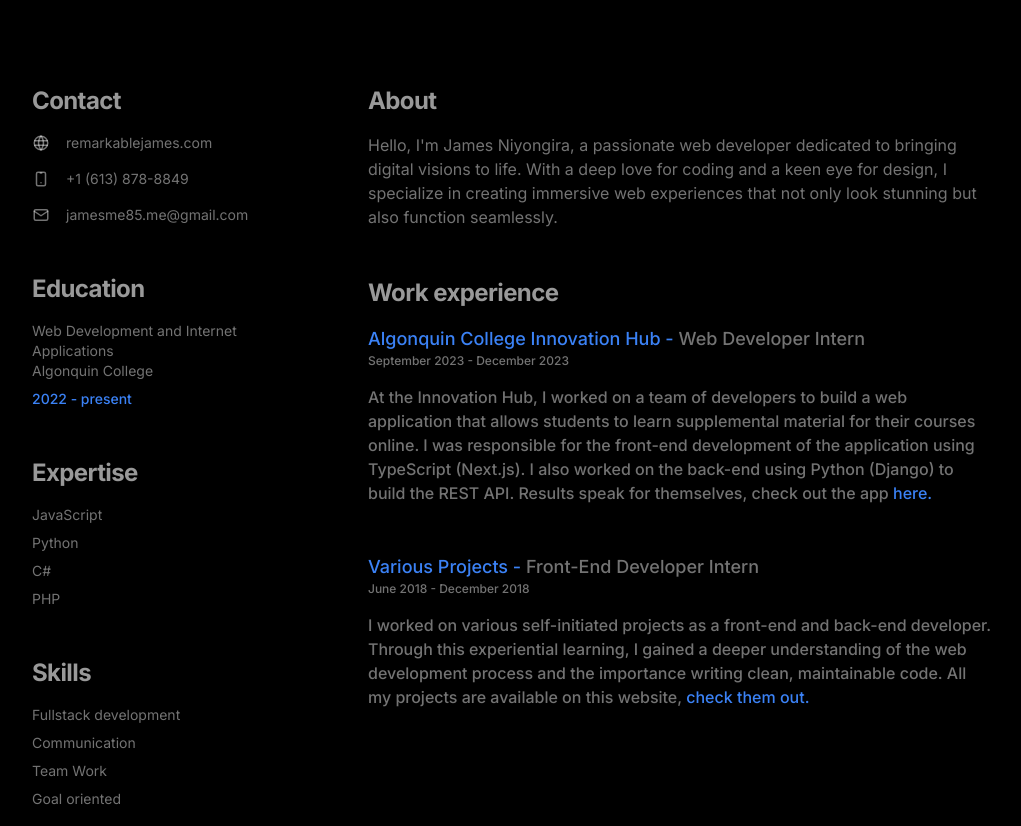
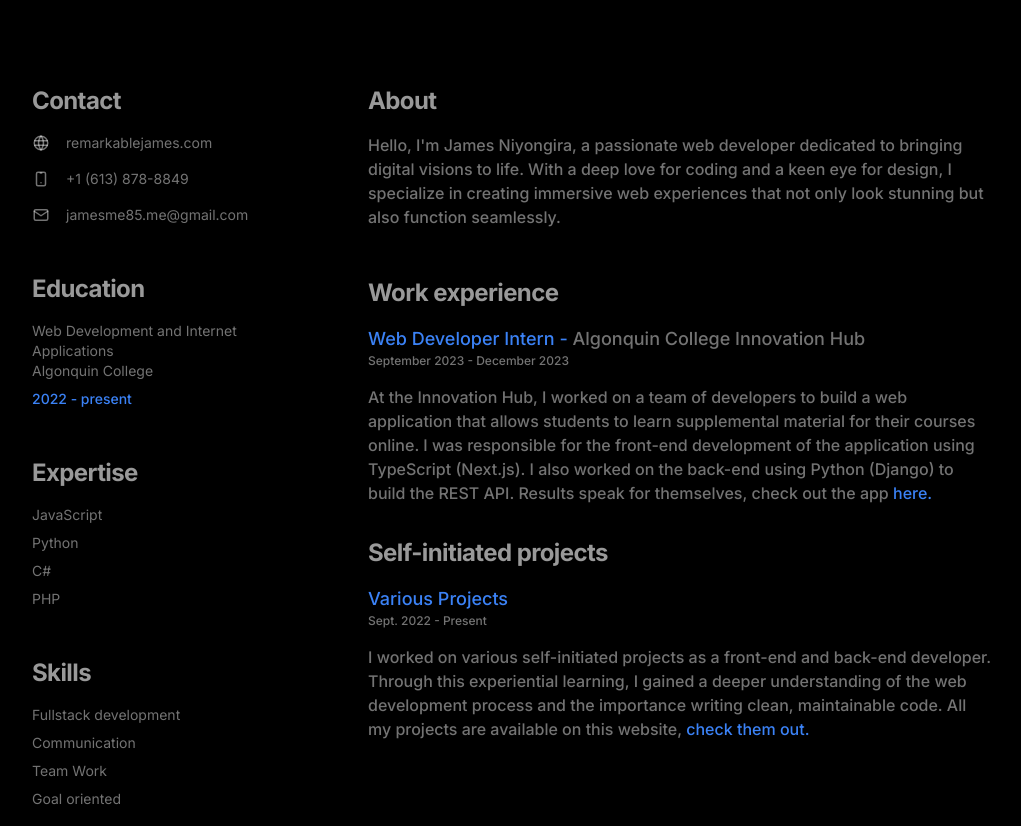
Before and after one commit to remarkablejames/portfolio-rebuild, a Next.js app: page /about in a window 1280 px wide. Shown: the part 600-1426 px from the top of the page, without its empty margins (128-1149 px from the left). Built offline with nearby package versions, Linux system fonts and the light colour scheme.

Commit message:
patch:updated the about me page.

```diff
--- a/app/about/page.tsx
+++ b/app/about/page.tsx
@@ -221,7 +221,7 @@ export default function About() {
                                     <h2 className="text-2xl font-bold tracking-tight text-white/60">
                                         About
                                     </h2>
-                                    <p className="mt-4 text-md text-white/45">
+                                    <p className="mt-4 text-md text-white/45 font-medium">
                                         Hello, I&apos;m James Niyongira, a passionate web developer dedicated
                                         to bringing digital visions to life. With a deep love for coding
                                         and a keen eye for design, I specialize in creating immersive web
@@ -236,8 +236,8 @@ export default function About() {
                                     <div className="flex flex-col gap-8">
                                         <div>
                                             <p className="mt-4 text-lg font-medium text-blue-500">
-                                                Algonquin College Innovation Hub - {" "}
-                                                <span className="text-white/45">Web Developer Intern</span>
+                                                Web Developer Intern - {" "}
+                                                <span className="text-white/45">Algonquin College Innovation Hub</span>
                                                 <span className="block text-xs text-white/45">
                     September 2023 - December 2023
                   </span>
@@ -247,26 +247,35 @@ export default function About() {
                                                 a web application that allows students to learn supplemental
                                                 material for their courses online. I was responsible for the front-end
                                                 development of the application using TypeScript (Next.js).
-                                                I also worked on the back-end using Python (Django) to build the REST API.
-                                                Results speak for themselves, check out the app <Link href={"https://brainwave-kohl.vercel.app/demo"} className="text-blue-500"> here.</Link>
+                                                I also worked on the back-end using Python (Django) to build the REST
+                                                API.
+                                                Results speak for themselves, check out the app <Link
+                                                href={"https://brainwave-kohl.vercel.app/demo"}
+                                                className="text-blue-500"> here.</Link>
 
                                             </p>
                                         </div>
+
                                         <div>
-                                            <p className="mt-4 text-lg font-medium text-blue-500">
-                                                Various Projects - {" "}
-                                                <span className="text-white/45">
-                    Front-End Developer Intern
-                  </span>
+                                            <h2 className="text-2xl font-bold tracking-tight text-white/60">
+                                                Self-initiated projects
+                                            </h2>
+                                            <p className=" mt-4 text-lg font-medium text-blue-500">
+                                                Various Projects  {" "}
+
                                                 <span className="block text-xs text-white/45">
-                    June 2018 - December 2018
+                    Sept. 2022 - Present
                   </span>
                                             </p>
                                             <p className="mt-4 text-md font-medium text-white/45">
-                                                I worked on various self-initiated projects as a front-end and back-end developer.
-                                                Through this experiential learning, I gained a deeper understanding of the web development process and
+                                                I worked on various self-initiated projects as a front-end and back-end
+                                                developer.
+                                                Through this experiential learning, I gained a deeper understanding of
+                                                the web development process and
                                                 the importance writing clean, maintainable code.
-                                                All my projects are available on this website,<Link href={"/projects"} className="text-blue-500">  check them out.</Link>
+                                                All my projects are available on this website,<Link href={"/projects"}
+                                                                                                    className="text-blue-500"> check
+                                                them out.</Link>
                                             </p>
                                         </div>
                                     </div>
```
